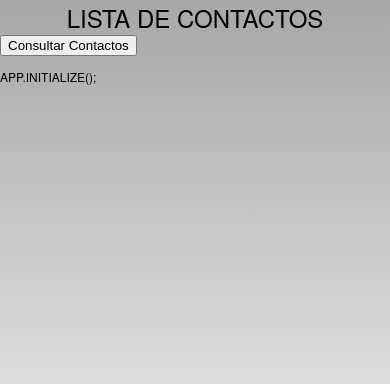
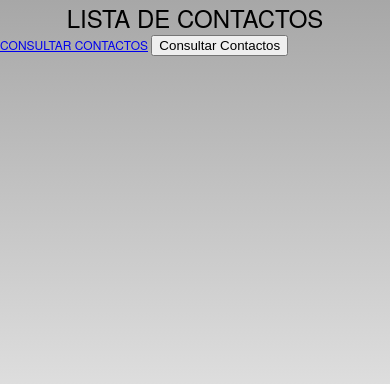
Before and after one commit to workgrup/mobilecontacts, a plain HTML site: page index.html in a window 390 px wide. Drawn offline with Linux system fonts and the light colour scheme; some packages are replaced by stand-ins of ours.

Commit message:
Update index.html

```diff
--- a/index.html
+++ b/index.html
@@ -39,7 +39,7 @@
     <!-- <meta http-equiv="Content-Security-Policy" content="default-src 'self' data: gap: 'unsafe-inline' https://ssl.gstatic.com; style-src 'self' 'unsafe-inline'; media-src *" /> -->
 
     <link rel="stylesheet" type="text/css" href="css/index.css" />
-    <title>Hello World</title>
+    <title>Contactos</title>
 </head>
 
 <body>
@@ -49,6 +49,7 @@
         </div>
 
         <div data-role="main" class="ui-content">
+            <a href="#paginaContactos" class="ui-btn">Consultar Contactos</a>
             <button class="ui-btn" id="consultarContactos">Consultar Contactos</button>
 
             <div class="ui-content">
@@ -58,12 +59,9 @@
             </div>
         </div>
     </div>
-
-
-
-
     <script type="text/javascript" src="cordova.js"></script>
- 	<script type="text/javascript" src="js/Contactos.js"></script>
+    <script type="text/javascript" src="js/index.js"></script>
+    <script type="text/javascript">
         app.initialize();
     </script>
 </body>
```
Lines whose indentation alone changed are shown as unchanged.
